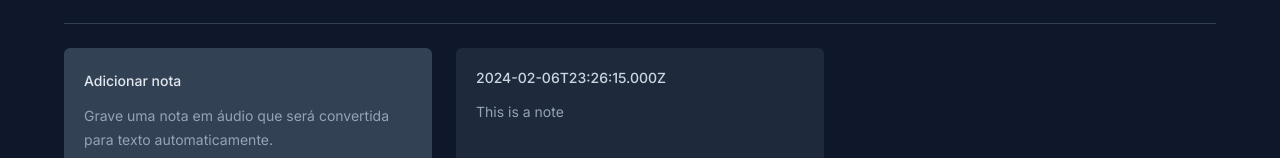
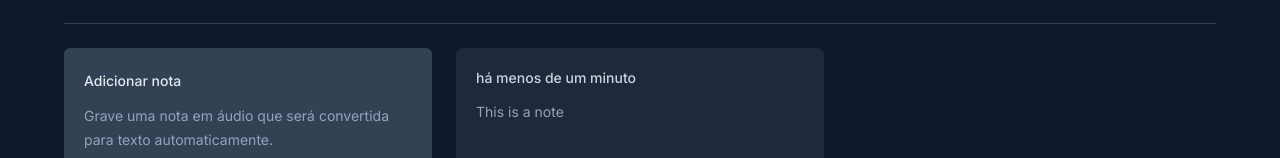
Before and after one commit to jairo-sousa/nlw-expert-notes, a React (Vite) app: page / in a window 1280 px wide. Shown: the part 133-291 px from the top of the page. Built offline with nearby package versions, Linux system fonts and the light colour scheme.

Commit message:
feat: format data with date-fns

```diff
--- a/src/components/note-card.tsx
+++ b/src/components/note-card.tsx
@@ -1,4 +1,6 @@
 import * as Dialog from "@radix-ui/react-dialog";
+import { formatDistanceToNow } from "date-fns";
+import { ptBR } from "date-fns/locale";
 
 interface NoteCardProps {
     note: {
@@ -12,7 +14,10 @@ export function NoteCard({ note }: NoteCardProps) {
         <Dialog.Root>
             <Dialog.Trigger className="rounded-md text-left flex flex-col gap-3 bg-slate-800 p-5 overflow-hidden relative outline-none hover:ring-2 hover:ring-slate-600 focus-visible:ring-2 focus-visible:ring-lime-400">
                 <span className="text-sm font-medium text-slate-300">
-                    {note.date.toISOString()}
+                    {formatDistanceToNow(note.date, {
+                        locale: ptBR,
+                        addSuffix: true,
+                    })}
                 </span>
                 <p className="text-sm leading-6 text-slate-400">
                     {note.content}
@@ -26,7 +31,10 @@ export function NoteCard({ note }: NoteCardProps) {
                 <Dialog.Content className="fixed left-1/2 top-1/2 -translate-x-1/2 -translate-y-1/2 max-w-[640px] w-full h-[60vh] bg-slate-700 rounded-md flex flex-col outline-none">
                     <div className="flex flex-1 flex-col gap-3 p-5">
                         <span className="text-sm font-medium text-slate-300">
-                            {note.date.toISOString()}
+                            {formatDistanceToNow(note.date, {
+                                locale: ptBR,
+                                addSuffix: true,
+                            })}
                         </span>
                         <p className="text-sm leading-6 text-slate-400">
                             {note.content}
```
